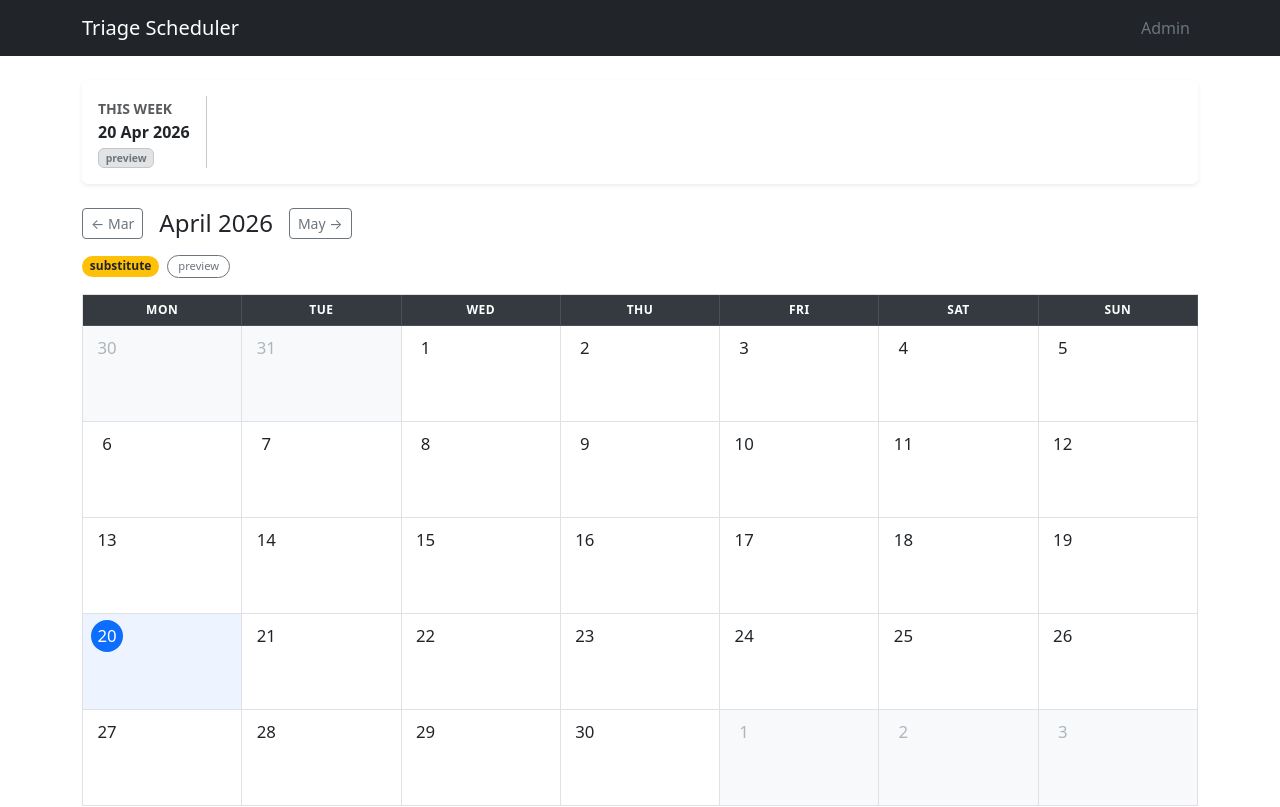
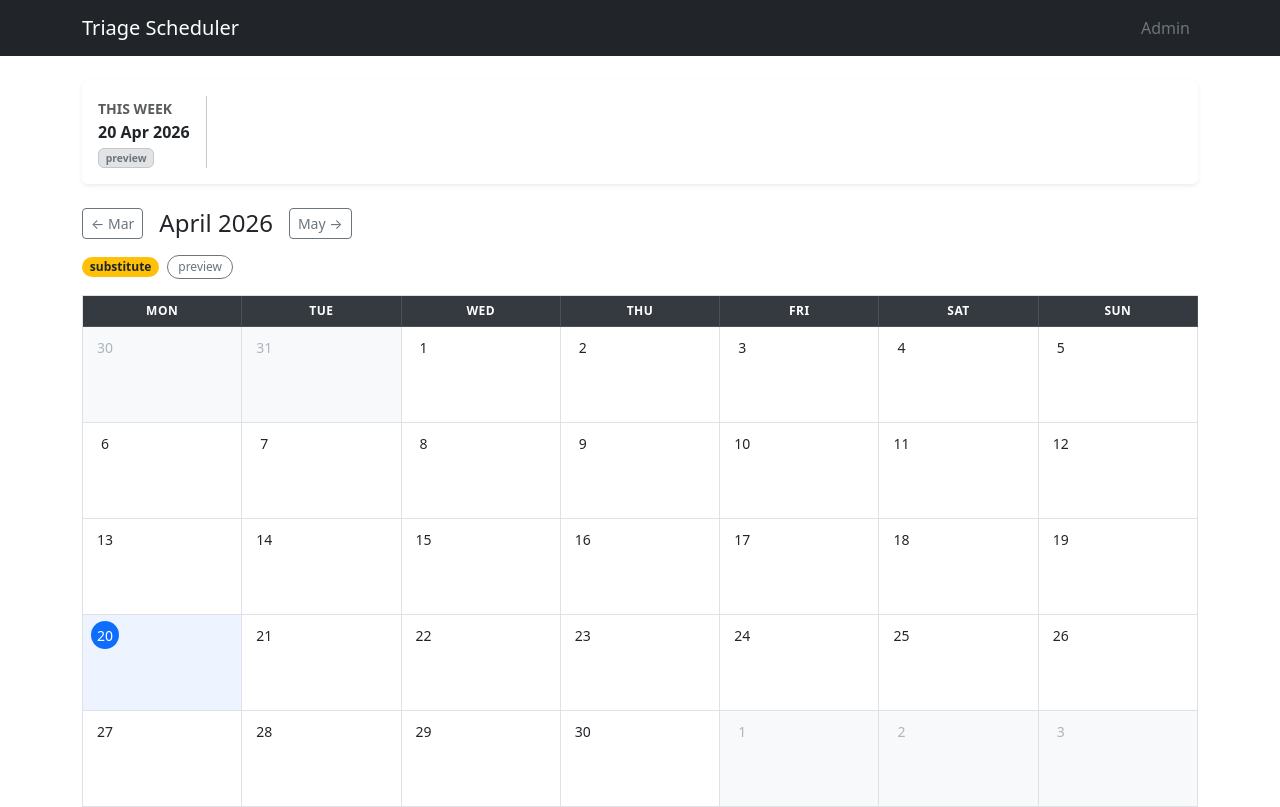
Before and after one commit to rraffi/triage-scheduler, a Flask app: page / in a window 1280 px wide. Run offline with Flask 3, Linux system fonts and the light colour scheme; data that the repository does not hold is empty.

Commit message:
Standardize calendar font scale: 0.875rem dates, 0.75rem labels/pills

```diff
--- a/app/templates/schedule.html
+++ b/app/templates/schedule.html
@@ -3,6 +3,15 @@
 {% block content %}
 
 <style>
+  /* ── Typography scale ───────────────────────────────────────────────
+     --cal-label : 0.75rem  — header day names, pill text  (secondary)
+     --cal-date  : 0.875rem — date numbers                 (primary)
+  ── ──────────────────────────────────────────────────────────────── */
+  :root {
+    --cal-label: 0.75rem;
+    --cal-date:  0.875rem;
+  }
+
   .cal-grid {
     display: grid;
     grid-template-columns: repeat(7, 1fr);
@@ -14,14 +23,13 @@
     color: #fff;
     text-align: center;
     padding: 6px 4px;
-    font-size: .75rem;
+    font-size: var(--cal-label);
     font-weight: 600;
     border-right: 1px solid #4a5058;
     border-bottom: 1px solid #4a5058;
     letter-spacing: .04em;
     text-transform: uppercase;
   }
-  /* Each week is a wrapper spanning all 7 cols, with relative positioning */
   .cal-week {
     grid-column: 1 / -1;
     position: relative;
@@ -32,7 +40,7 @@
   }
   .cal-day {
     min-height: 96px;
-    padding: 6px 8px 44px; /* generous bottom padding for pill separation */
+    padding: 6px 8px 44px;
     border-right: 1px solid #dee2e6;
     border-bottom: 1px solid #dee2e6;
     background: #fff;
@@ -43,9 +51,9 @@
     display: inline-flex;
     align-items: center;
     justify-content: center;
-    width: 32px;
-    height: 32px;
-    font-size: 1.05rem;
+    width: 28px;
+    height: 28px;
+    font-size: var(--cal-date);
     font-weight: 500;
   }
   .cal-day-num.today-num {
@@ -55,7 +63,6 @@
   }
   .cal-day-num.out-of-month-num { color: #adb5bd; }
 
-  /* Event overlay: absolute, spans Mon–Fri (5/7 of week width) */
   .cal-events {
     position: absolute;
     bottom: 8px;
@@ -68,7 +75,7 @@
   }
   .cal-event {
     display: block;
-    font-size: .7rem;
+    font-size: var(--cal-label);
     padding: 2px 10px;
     border-radius: 20px;
     white-space: nowrap;
```
